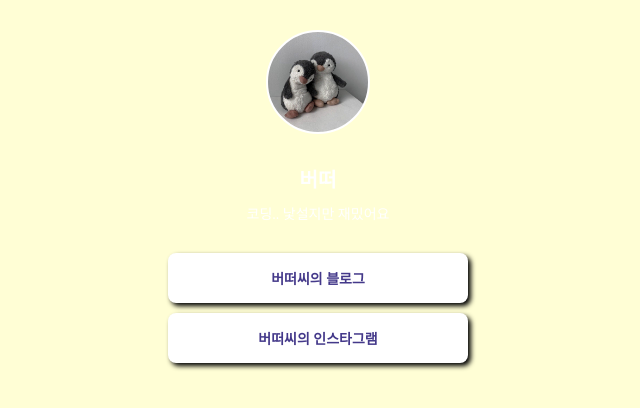
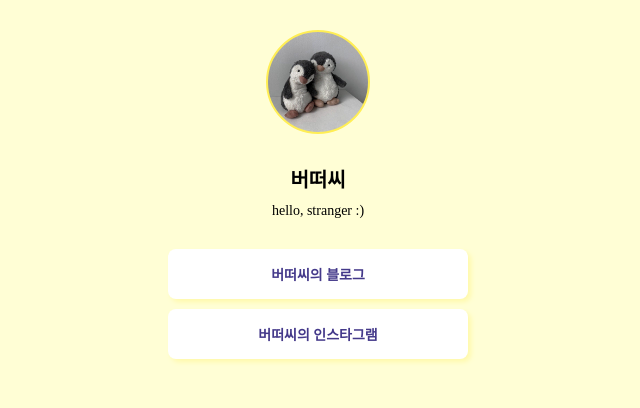
Before and after one commit to butter2022/mypage, a plain HTML site: page index.html in a window 1280 px wide. Shown: the whole page, without its empty margins (322-962 px from the left). Drawn offline with Linux system fonts and the light colour scheme; a web font is replaced by a local one.

Commit message:
Update index.html

```diff
--- a/index.html
+++ b/index.html
@@ -6,10 +6,10 @@
         <meta charset="UTF-8" />
         <meta http-equiv="X-UA-Compatible" content="IE=edge" />
         <meta name="viewport" content="width=device-width, initial-scale=1.0" />
-        <meta property="og:title" content="르탄이 - 프로필 링크" />
-        <meta property="og:description" content="어서와 코딩은 처음이지?" />
+        <meta property="og:title" content="안녕하세요, 버떠씨입니다" />
+        <meta property="og:description" content="버떠씨를 만날 수 있는 채널을 소개합니다" />
         <meta property="og:image" content="공유할 이미지" />
-        <title>르탄이 - 프로필 링크</title>
+        <title>버떠씨 - 프로필 링크</title>
         <style>
             @import url('https://cdn.jsdelivr.net/gh/orioncactus/pretendard/dist/web/static/pretendard.css');
             * {
@@ -25,21 +25,21 @@
 
                 border-radius: 100%;
 
-                border : 2px solid white;
+                border : 2px solid rgb(255, 238, 84);
 
                 background-image: url(profile.png);
                 background-position: center;
                 background-size: cover;
             }
             .main {
-                color: white;
+                color: rgb(0, 0, 0);
                 font-size: 20px;
 
                 margin-top: 30px;
                 margin-bottom: 10px;
             }
             .sub {
-                color: white;
+                color: rgb(0, 0, 0);
                 font-size: 14px;
 
                 margin-top: 0px;
@@ -73,7 +73,7 @@
 
                 text-decoration: none;
 
-                box-shadow: 3px 3px 5px 0px black;
+                box-shadow: 3px 3px 5px 0px rgb(255, 249, 171);
 
             }
             .wrap > a:hover {
@@ -84,8 +84,8 @@
     <body>
         <div class="wrap">
             <div class="profile"></div>
-            <h1 class="main">버떠</h1>
-            <p1 class="sub">코딩.. 낯설지만 재밌어요</p1>
+            <h1 class="main">버떠씨</h1>
+            <p1 class="sub">hello, stranger :) </p1>
             <a target="_blank" href="https://blog.naver.com/and_buttercup">버떠씨의 블로그</a>
             <a target="_blank" href="https://www.instagram.com/but_her_sea">버떠씨의 인스타그램</a>
         </div>
```
